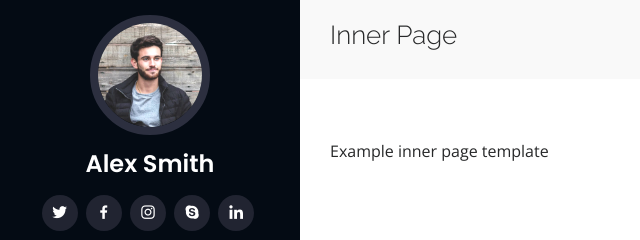
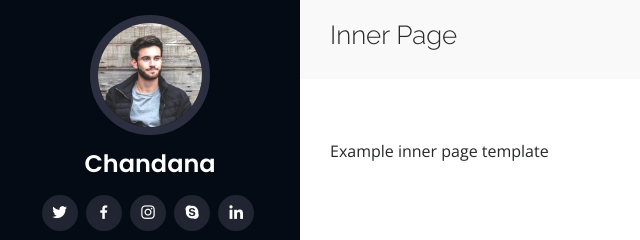
Before and after one commit to chandu1028/Mevi, a plain HTML site: page inner-page.html in a window 1280 px wide. Shown: the top 240 px of the page, 0-640 px from the left. Drawn offline with nearby package versions, Linux system fonts and the light colour scheme.

Commit message:
Update inner-page.html

```diff
--- a/inner-page.html
+++ b/inner-page.html
@@ -47,7 +47,7 @@
 
       <div class="profile">
         <img src="assets/img/profile-img.jpg" alt="" class="img-fluid rounded-circle">
-        <h1 class="text-light"><a href="index.html">Alex Smith</a></h1>
+        <h1 class="text-light"><a href="index.html">Chandana</a></h1>
         <div class="social-links mt-3 text-center">
           <a href="#" class="twitter"><i class="bx bxl-twitter"></i></a>
           <a href="#" class="facebook"><i class="bx bxl-facebook"></i></a>
```
